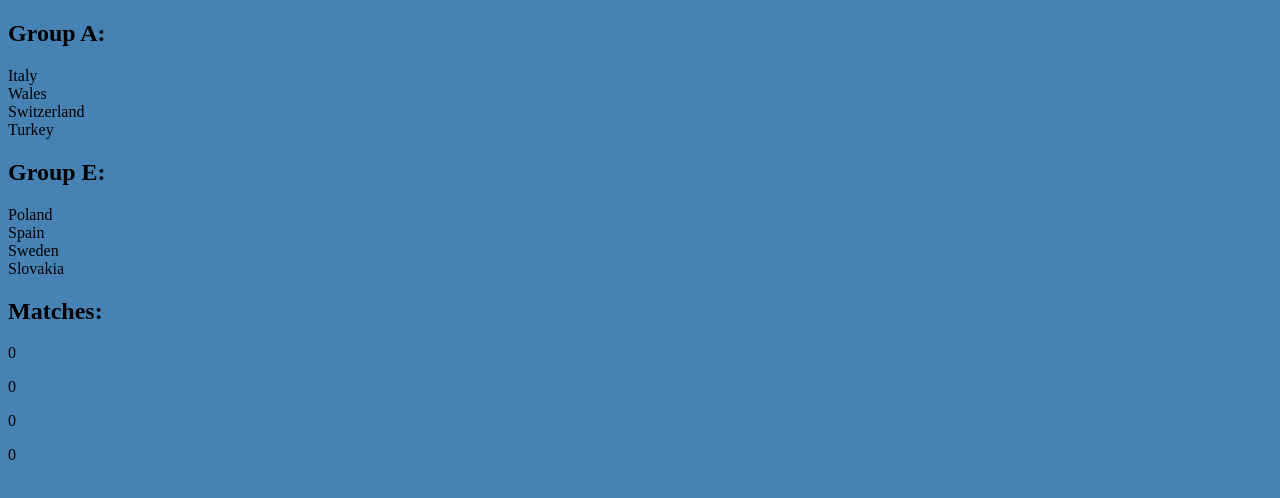
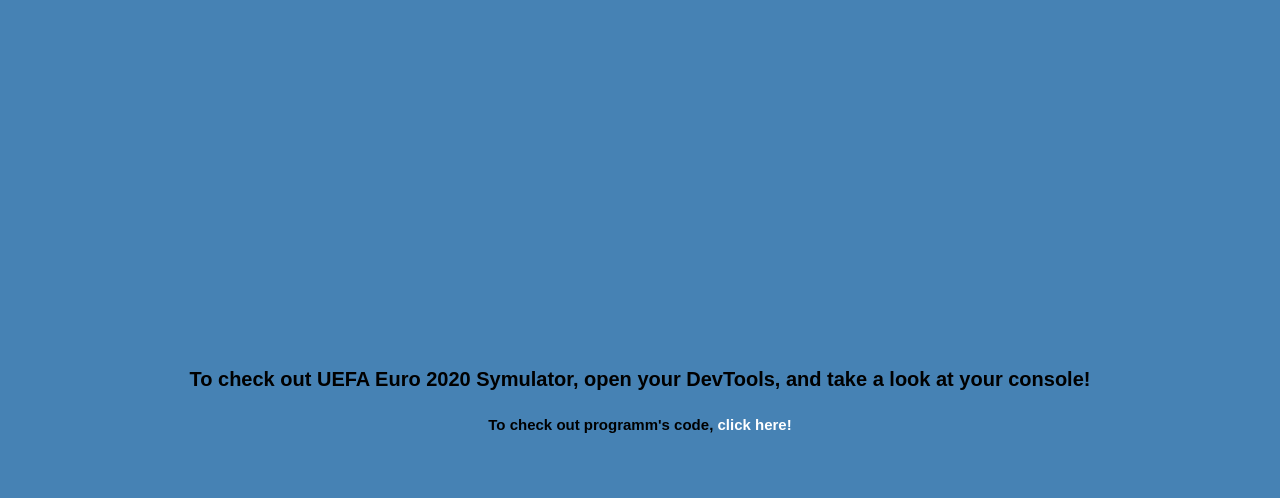
Before and after one commit to karoljablonski/Symulator-Euro-2020, a plain HTML site: page index.html in a window 1280 px wide. Drawn offline with Linux system fonts and the light colour scheme.

Commit message:
made page, to allow checking code and results of its run

```diff
--- a/index.html
+++ b/index.html
@@ -8,7 +8,9 @@
     <link rel="stylesheet" href="style.css">
 </head>
 <body>
-    <section>
+    <h1>To check out UEFA Euro 2020 Symulator, open your DevTools, and take a look at your console!</h1>
+    <h2>To check out programm's code, <a href="https://github.com/karoljablonski/Symulator-Euro-2020">click here!</a></h2>
+    <!-- <section>
         <h2>Group A:</h2>
         <span class="team italy">Italy</span>
         <span class="team wales">Wales</span>
@@ -31,7 +33,7 @@
         <p class="spain-score">0</p>
         <p class="sweden-score">0</p>
         <p class="slovakia-score">0</p>
-    </section>
+    </section> -->
     <script src="script.js"></script>
 </body>
 </html>
--- a/script.js
+++ b/script.js
@@ -476,7 +476,7 @@ groups.forEach((group, index)=>{
 thirdPlaces(groups);
 
 //przypisanie 3-miejscowiczow do par do 1/8 finalu:
-// console.log(thirdPlacesArray);
+console.log(thirdPlacesArray);
 thirdPlacesQualifiers(thirdPlacesArray);
 
 // console.log(qualifier1 + ", " + qualifier2 + ", " + qualifier3 + ", " + qualifier4);
--- a/style.css
+++ b/style.css
@@ -1,5 +1,34 @@
 body {
     background-color: steelblue;
+    margin: 0;
+    padding: 0;
+    box-sizing: border-box;
+    display: flex;
+    justify-content: center;
+    align-items: center;
+    height: 100vh;
+    flex-direction: column;
+}
+
+h1 {
+    /* position: absolute;
+    top: 50%;
+    left: 50%;
+    transform: translate(-50%, -50%); */
+    text-align: center;
+    font-size: 20px;
+    font-family: arial;
+}
+
+h2 {
+    text-align: center;
+    font-size: 15px;
+    font-family: arial;
+}
+
+h2>a {
+    text-decoration: none;
+    color: white;
 }
 
 span {
```
Also changed, not shown: 1 other file.
